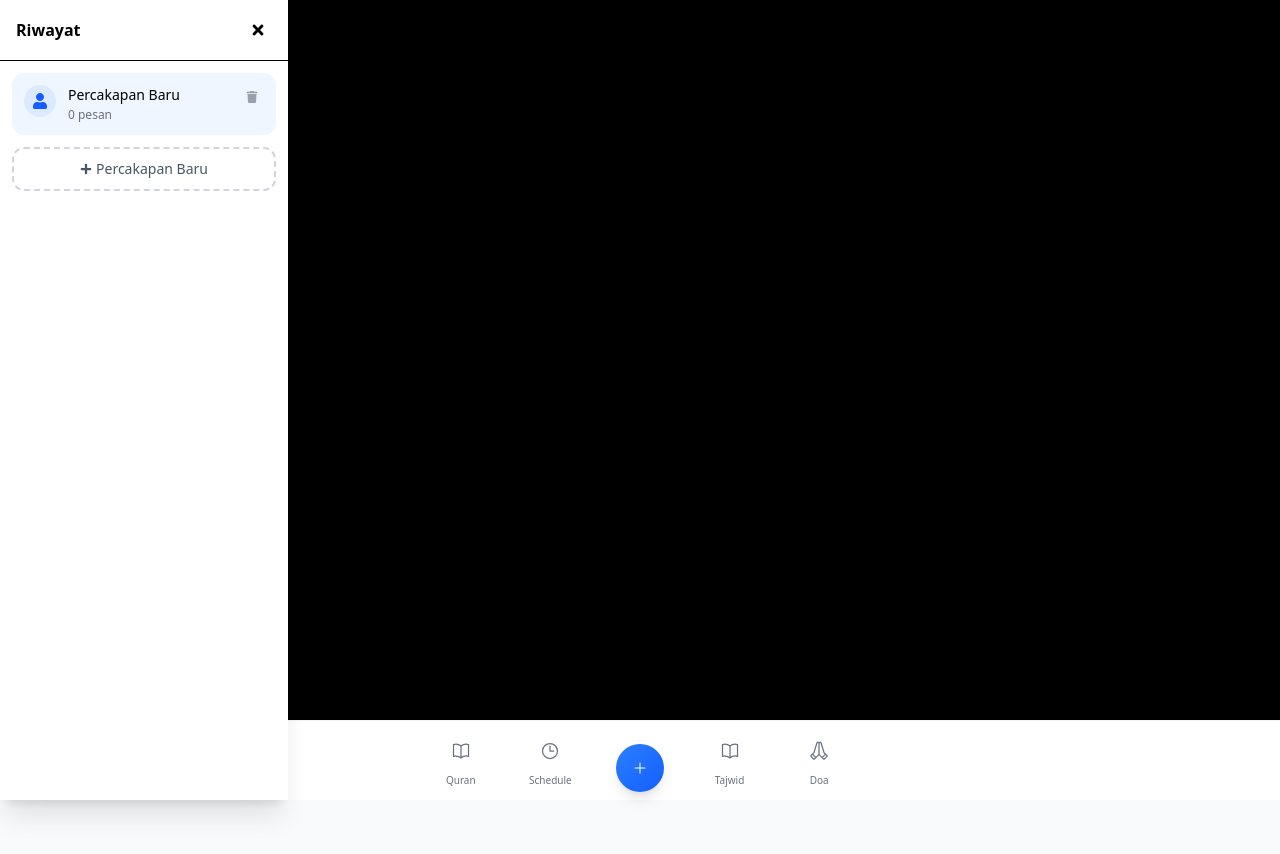
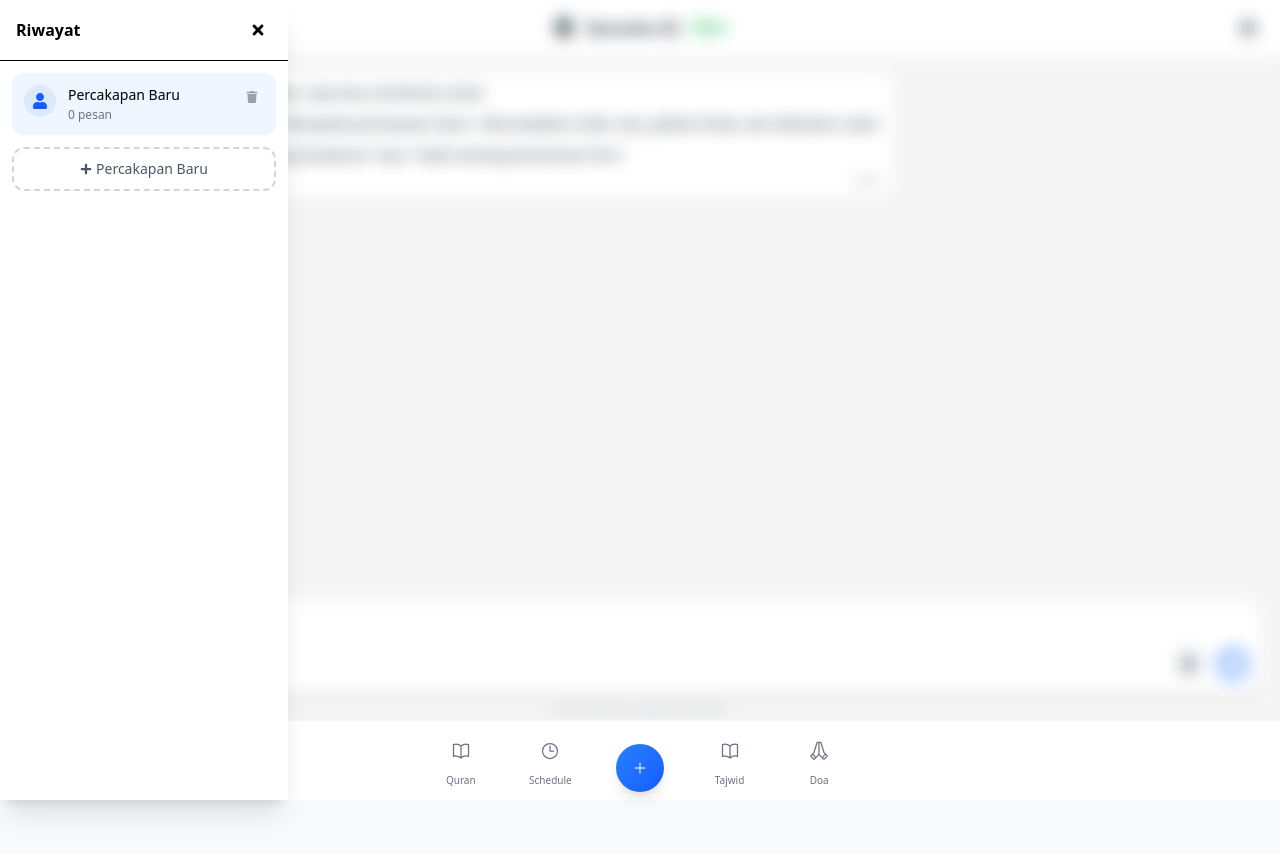
Before and after one commit to OmniCore-Best/quranku, a Next.js app: page /quranku-ai in a window 1280 px wide. Both pictures are taken after a click on the button 32 px from the left and 27 px from the top of the page. Shown: the top 854 px of the page. Built offline with nearby package versions, Linux system fonts and the light colour scheme.

Commit message:
fix: replace black sidebar overlay with blur effect
Changed sidebar overlay from semi-transparent black to backdrop-blur
with subtle white tint for a softer, non-dark appearance.

```diff
--- a/app/quranku-ai/page.tsx
+++ b/app/quranku-ai/page.tsx
@@ -706,7 +706,7 @@ export default function QurankuAIPage() {
     <div className="h-dvh bg-[#F5F5F5] flex flex-col relative">
       {/* Sidebar overlay */}
       {showSidebar && (
-        <div className="fixed inset-0 z-30 bg-black bg-opacity-40" onClick={() => setShowSidebar(false)} />
+        <div className="fixed inset-0 z-30 backdrop-blur-sm bg-white/5" onClick={() => setShowSidebar(false)} />
       )}
 
       {/* Sidebar */}
```
